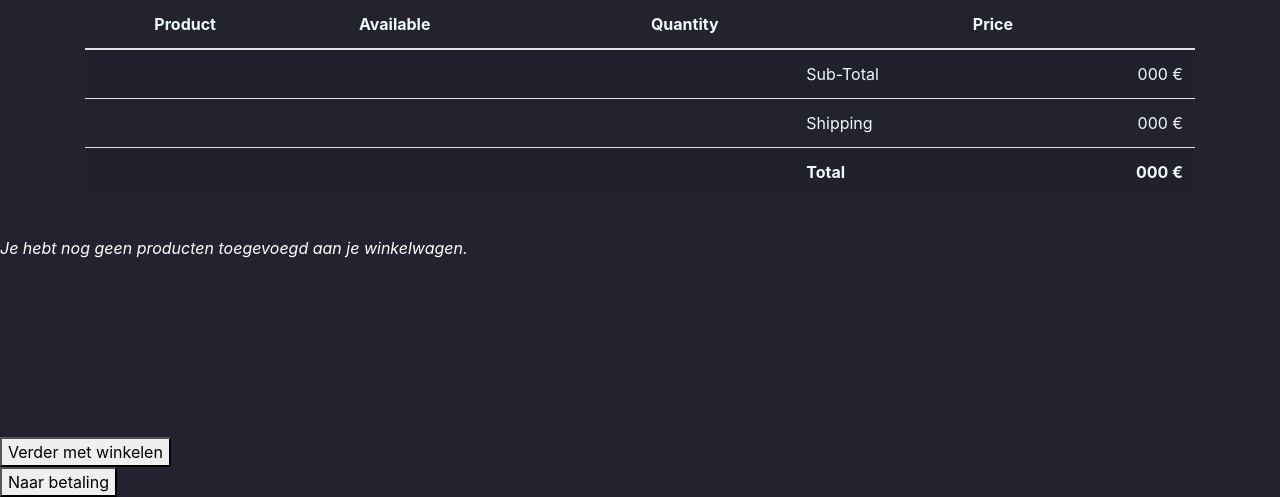
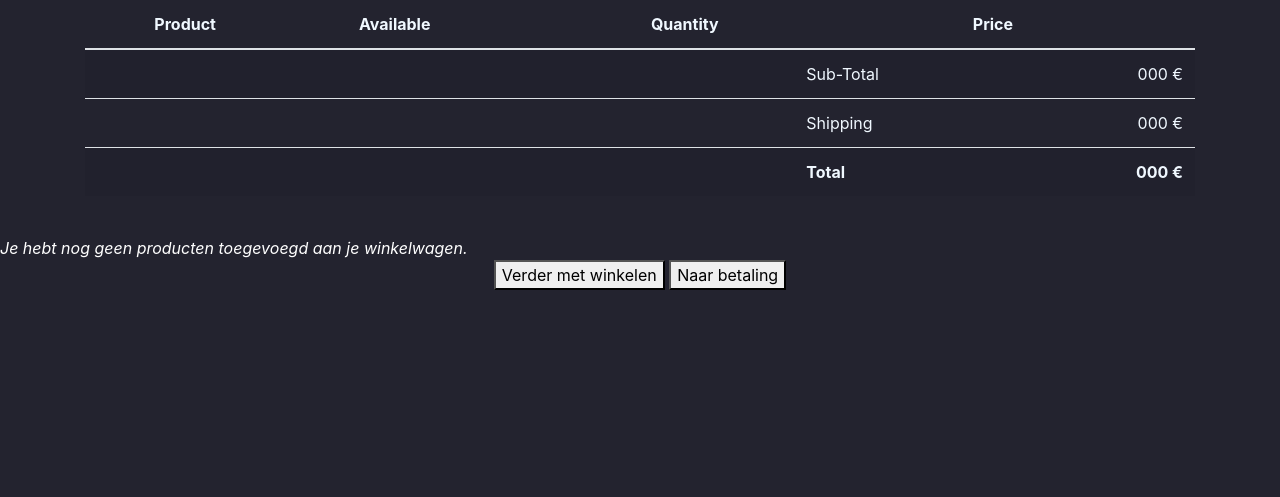
Before and after one commit to usadson/NerdyGadgets, a PHP site: page /cart.php in a window 1280 px wide. Shown: the part 303-800 px from the top of the page. Run offline with PHP 8.4, Linux system fonts and the light colour scheme; data that the repository does not hold is empty; some libraries are stand-ins or nearby versions; some web fonts are replaced.

Commit message:
Merge branch 'main' of https://github.com/usadson/NerdyGadgets into main

```diff
--- a/cart.php
+++ b/cart.php
@@ -144,7 +144,7 @@ if ($isCartEmpty) {
 ?>
 
 <!-- button section -->
-<div class="fixed">
+<div align="center">
     <a href="browse.php">
         <button  type="button" >Verder met winkelen</button>
     </a>
```
